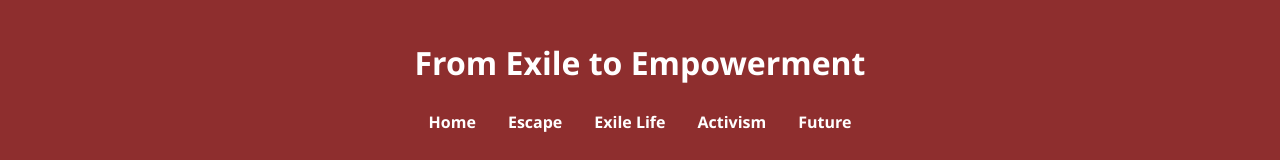
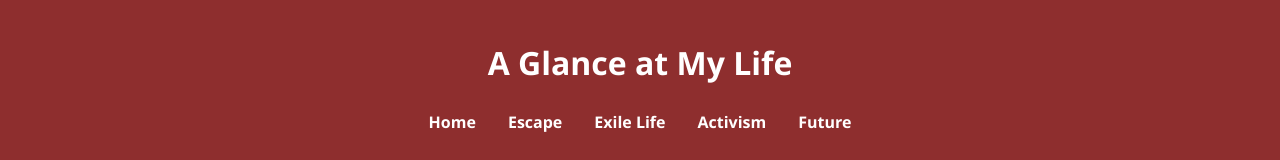
Before and after one commit to yeshipal/lifestory, a plain HTML site: page index.html in a window 1280 px wide. Shown: the top 160 px of the page. Drawn offline with Linux system fonts and the light colour scheme.

Commit message:
Update header.html

```diff
--- a/components/header.html
+++ b/components/header.html
@@ -1,5 +1,5 @@
 <header>
-  <h1>From Exile to Empowerment</h1>
+  <h1>A Glance at My Life</h1>
   <nav>
     <ul>
       <li><a href="index.html">Home</a></li>
```
